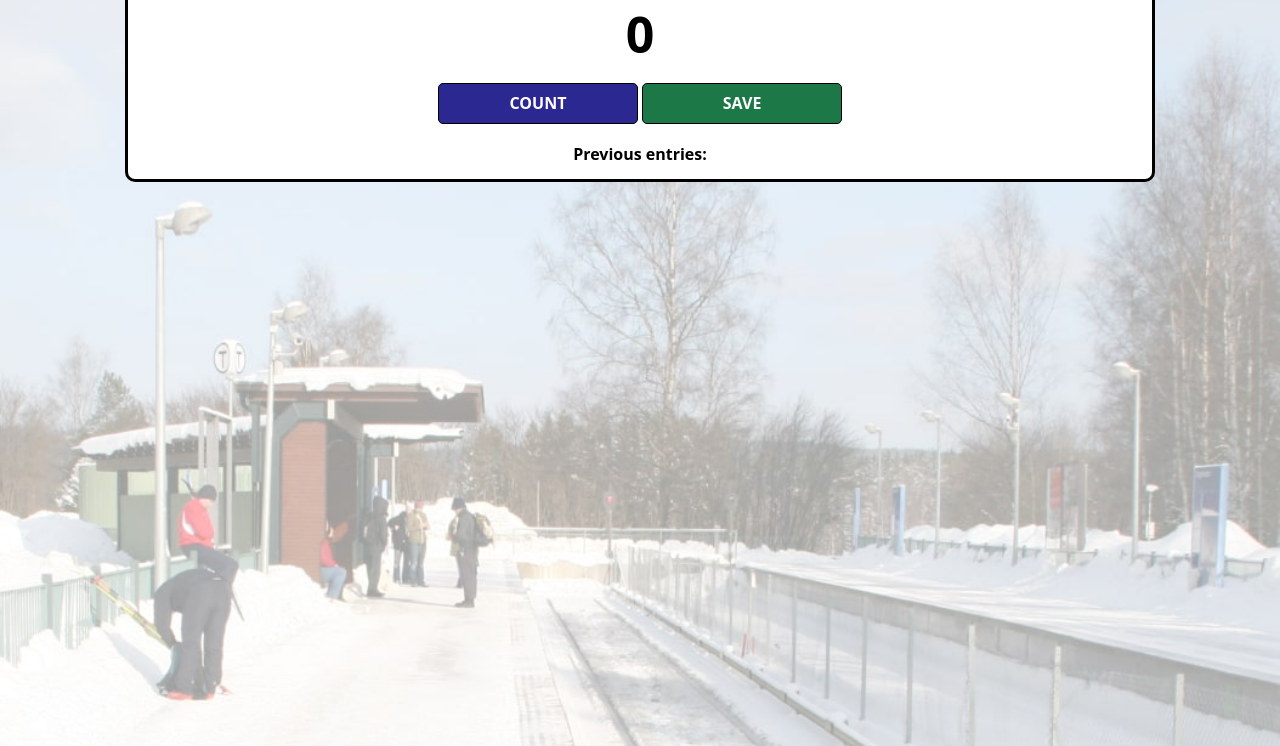
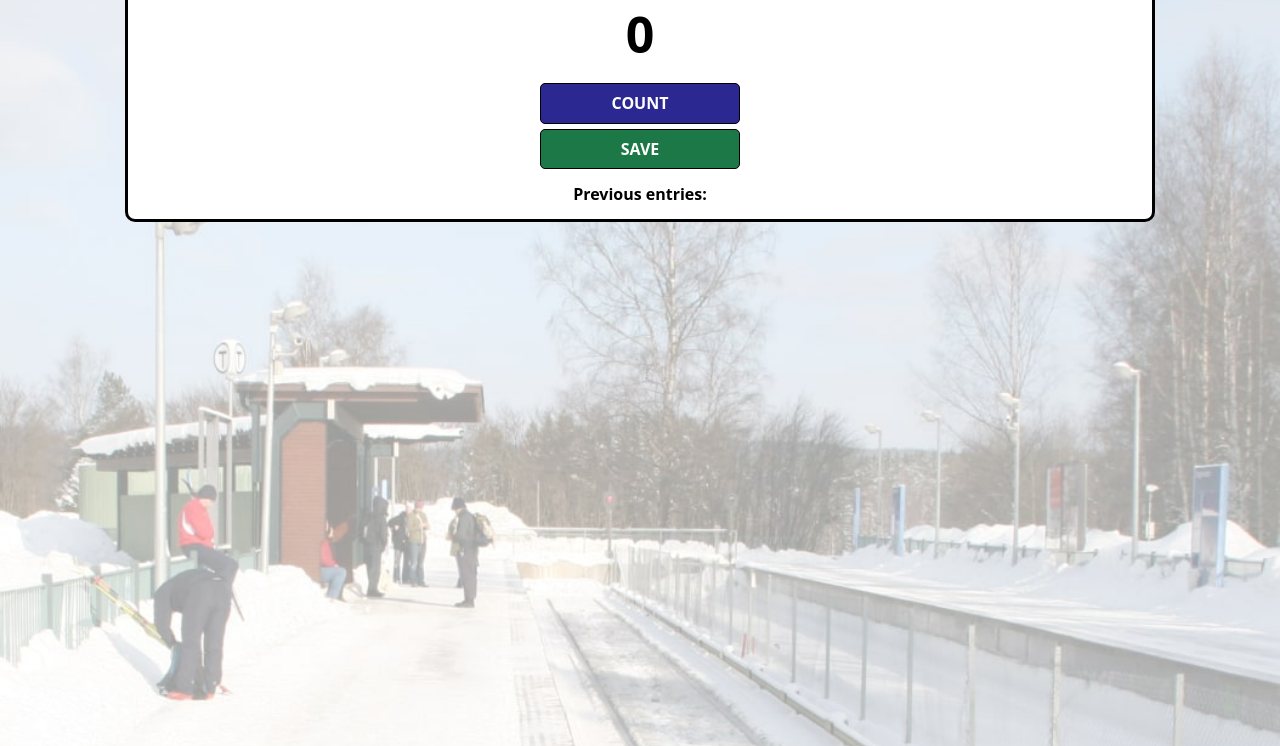
Before and after one commit to MobinNaybin/passenger-counter, a plain HTML site: page index.html in a window 1280 px wide. Shown: the part 54-800 px from the top of the page. Drawn offline with nearby package versions, Linux system fonts and the light colour scheme.

Commit message:
Update index.css

```diff
--- a/index.css
+++ b/index.css
@@ -38,12 +38,20 @@ button {
 
 #increment-btn {
     background: #2C2891;
+    display: block;
+    margin: auto;
+    margin-bottom: 5px;
 }
 
 #save-btn {
     background: #1C7947;
+    display: block;
+    margin: auto;
+    margin-bottom: 5px;
 }
-
-#save-el {
+#clear-btn {
+    background-color: rgb(209, 52, 52);
+}
+#save-el, #sum-el {
     font-weight: bold;
 }
```
